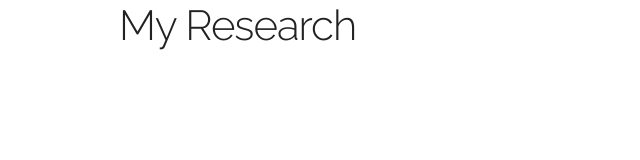
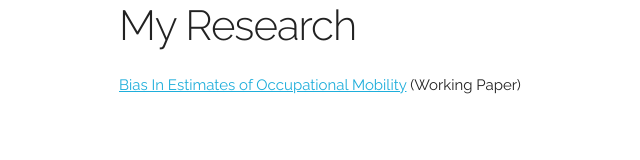
Before and after one commit to alden-p/alden-p.github.io, a plain HTML site: page research.html in a window 1280 px wide. Shown: the whole page, without its empty margins (41-681 px from the left). Drawn offline with Linux system fonts and the light colour scheme.

Commit message:
uploaded first paper!

```diff
--- a/research.html
+++ b/research.html
@@ -34,6 +34,10 @@
                 <h2 class="title">My Research</h2>
             </section>
 
+            <div class="row">
+                <a href="papers/Bias_in_Estimates_of_Occupational_Mobility__Cautionary_Tales_from_the_Monthly_Current_Population_Survey.pdf"> Bias In Estimates of Occupational Mobility</a> (Working Paper)
+            </div>
+
      </div>
   </body>
 
```
Also changed, not shown: 1 other file.
